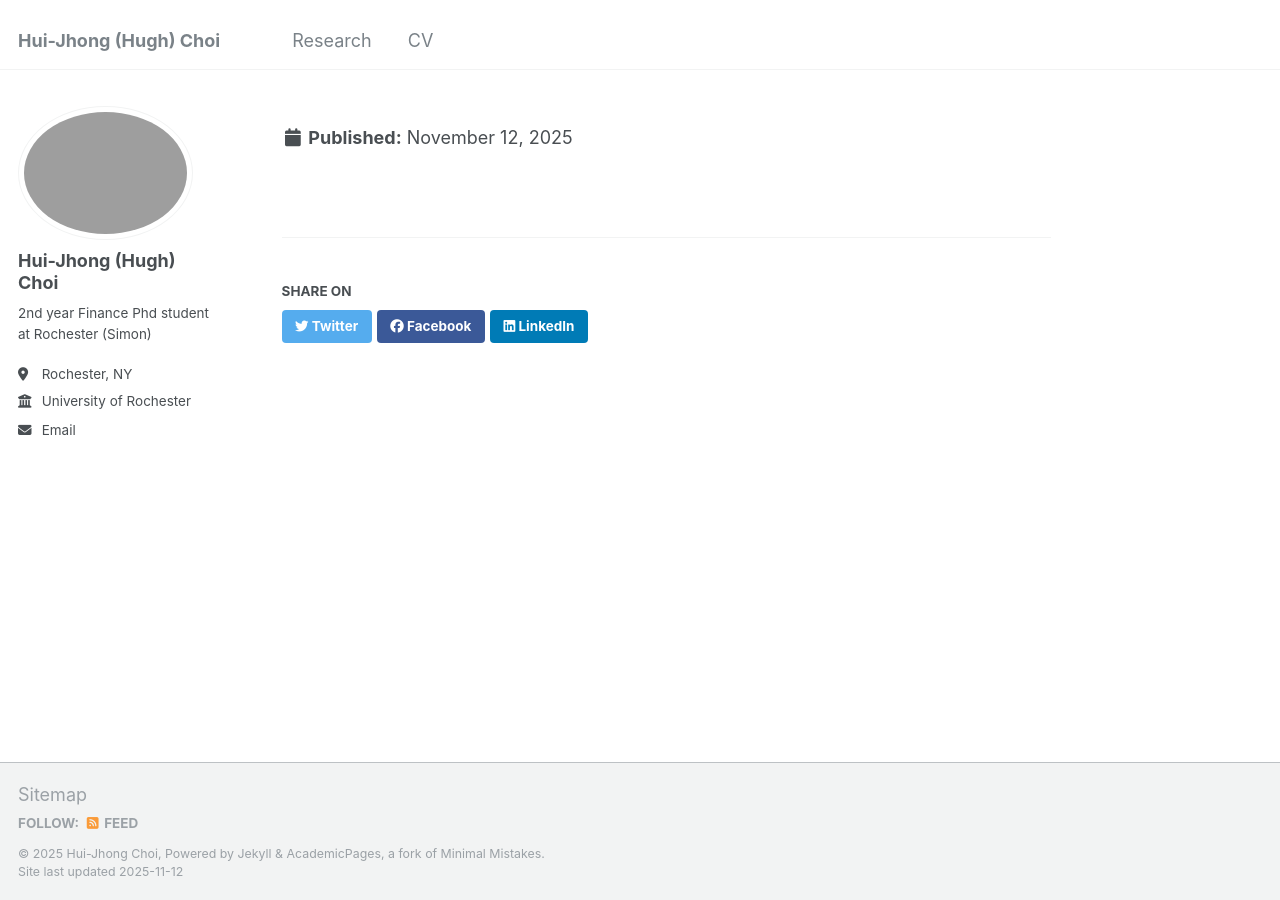
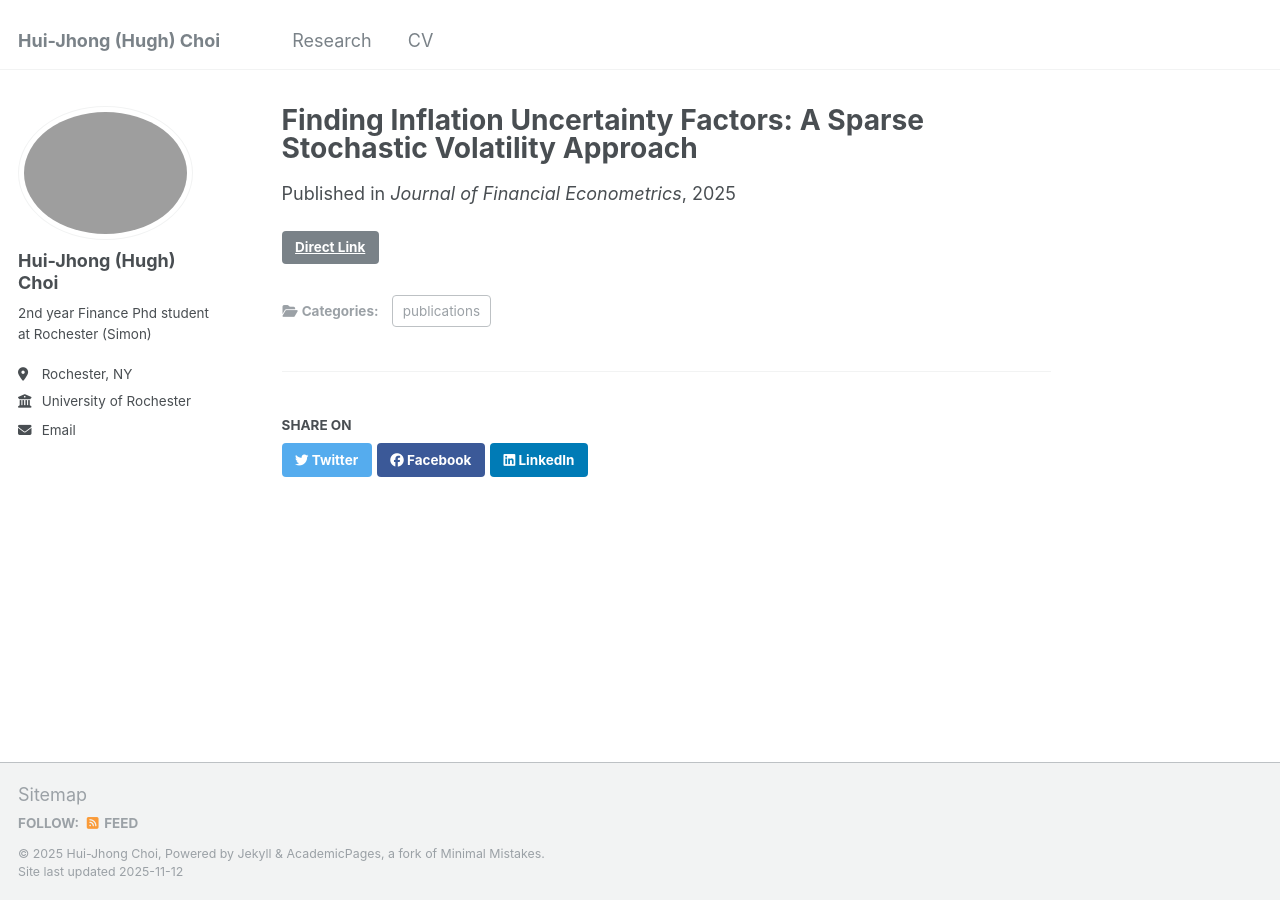
Before and after one commit to Hui-jhongChoi/Hui-jhongChoi.github.io, a Jekyll site: the page built from _research/InflationUncertainty.md, in a window 1280 px wide. Built offline with Jekyll 4.4.1, drawn with Linux system fonts in a browser that asks for light colours; some of the changed lines change nothing that is shown.

Commit message:
Fix permalink formatting in InflationUncertainty.md

```diff
--- a/_research/InflationUncertainty.md
+++ b/_research/InflationUncertainty.md
@@ -2,7 +2,7 @@
 title: "Finding Inflation Uncertainty Factors: A Sparse Stochastic Volatility Approach"
 collection: research
 category: publications
-permalink: [/research/2023-12-18 Inflation Uncertainty](https://academic.oup.com/jfec/article-abstract/23/4/nbaf016/8212035?redirectedFrom=fulltext)
+permalink: https://academic.oup.com/jfec/article-abstract/23/4/nbaf016/8212035?redirectedFrom=fulltext
 excerpt: ''
 # date: 2025
 status:
```
